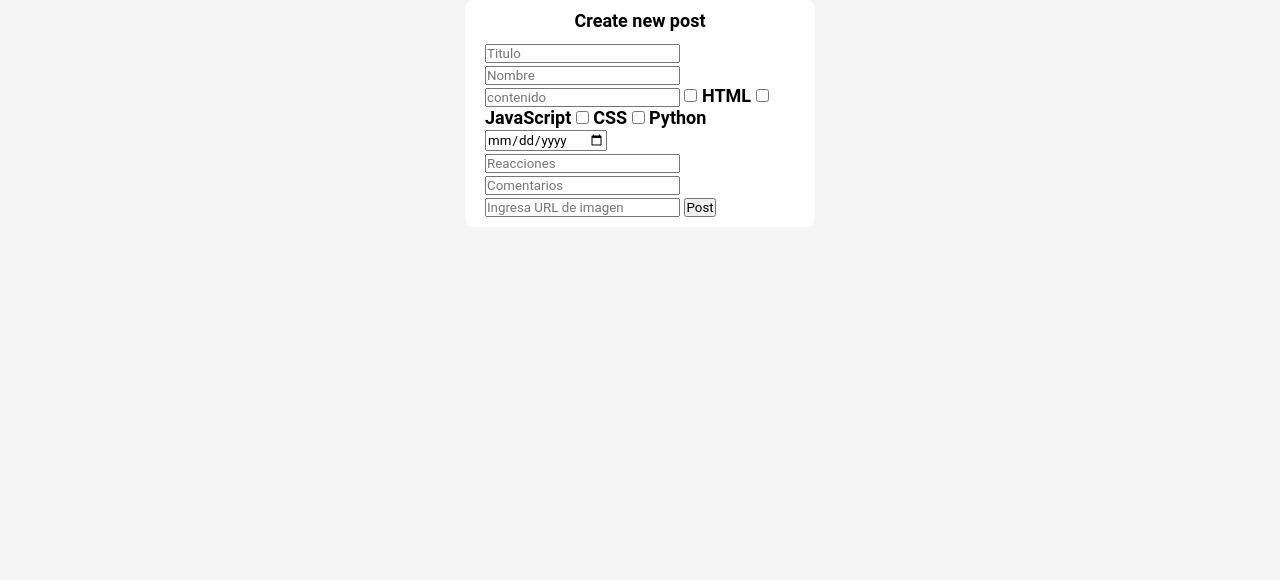
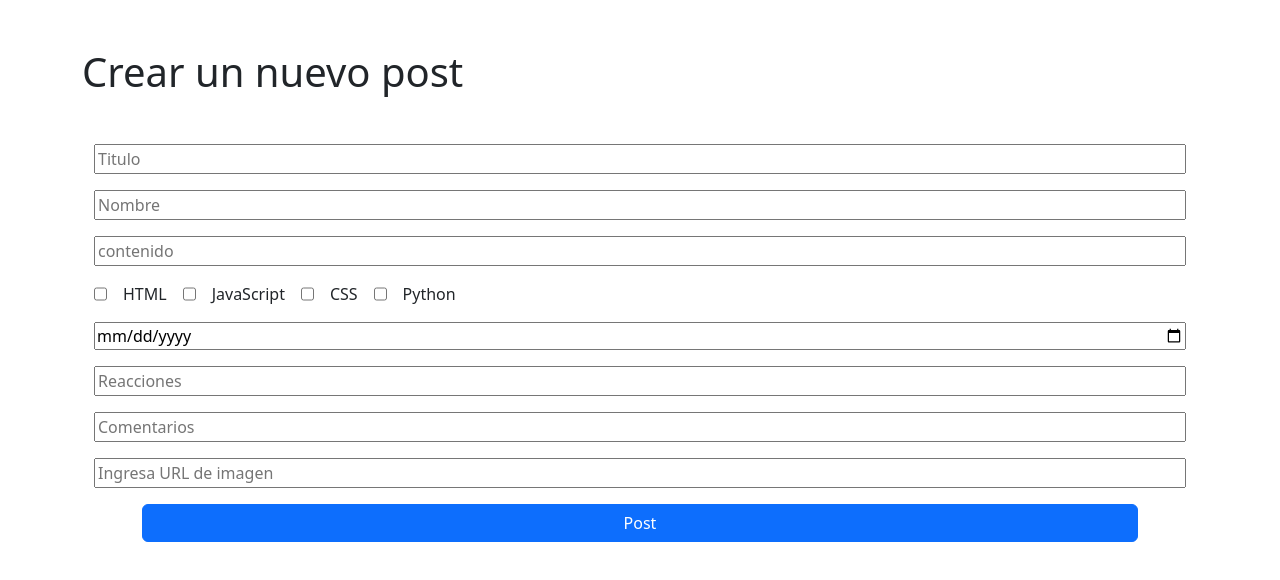
Before and after one commit to pabcrz/retoJS, a website with bundled scripts: page form.html in a window 1280 px wide. Built offline with nearby package versions, Linux system fonts and the light colour scheme.

Commit message:
Fix design form

```diff
--- a/form.html
+++ b/form.html
@@ -3,17 +3,17 @@
   <head>
     <meta charset="UTF-8" />
     <meta name="viewport" content="width=device-width, initial-scale=1.0" />
-    <link rel="stylesheet" href="./css/main.css" />
+    <link href="https://cdn.jsdelivr.net/npm/bootstrap@5.3.3/dist/css/bootstrap.min.css" rel="stylesheet" integrity="sha384-QWTKZyjpPEjISv5WaRU9OFeRpok6YctnYmDr5pNlyT2bRjXh0JMhjY6hW+ALEwIH" crossorigin="anonymous">
     <title>Document</title>
     <script src="./index.js" type="module"></script>
   </head>
-  <body>
-    <div class="form">
-      <p>Create new post</p>
-      <form id="new-post">
+  <body class="container">
+      <h1 class="my-5">Crear un nuevo post</h1>
+      <form id="new-post" class="container d-flex flex-column gap-3">
         <input type="text" name="titulo" placeholder="Titulo" />
         <input type="text" name="autor" placeholder="Nombre" />
         <input type="text" name="contenido" placeholder="contenido" />
+        <div class="d-flex gap-3">
           <input id="html" type="checkbox" name="hashtags" value="html" />
           <label for="html">HTML</label>
           <input id="js" type="checkbox" name="hashtags" value="js" />
@@ -22,13 +22,15 @@
           <label for="css">CSS</label>
           <input id="python" type="checkbox" name="hashtags" value="python" />
           <label for="python">Python</label>
+        </div>
         <input type="date" name="fecha" />
         <input type="number" name="reacciones" placeholder="Reacciones" />
         <input type="number" name="comentarios" placeholder="Comentarios" />
         <input type="text" name="imagen" placeholder="Ingresa URL de imagen">
-        <button type="submit" id="btnPost">Post</button>
-        <button type="submit" id="btnUpdate" hidden>Update</button>
+        <button type="submit" class="mx-5 btn btn-primary" id="btnPost">Post</button>
+        <button type="submit" id="btnUpdate" class="mx-5 btn btn-danger" hidden>Actualizar</button>
       </form>
-    </div>
+
+    <script src="https://cdn.jsdelivr.net/npm/bootstrap@5.3.3/dist/js/bootstrap.bundle.min.js" integrity="sha384-YvpcrYf0tY3lHB60NNkmXc5s9fDVZLESaAA55NDzOxhy9GkcIdslK1eN7N6jIeHz" crossorigin="anonymous"></script>
   </body>
 </html>
```
Lines whose indentation alone changed are shown as unchanged.
